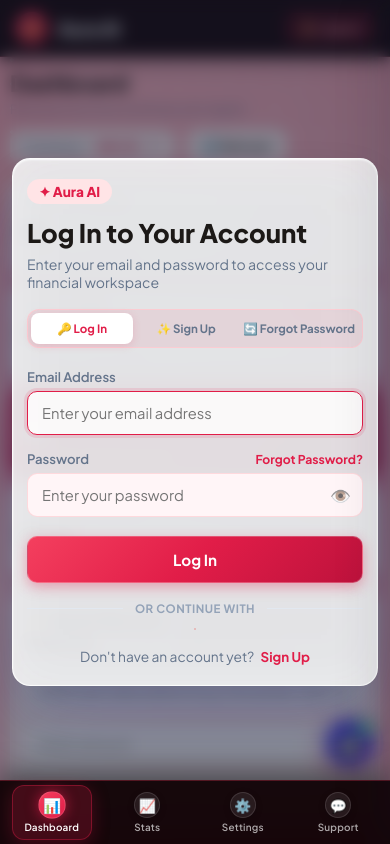
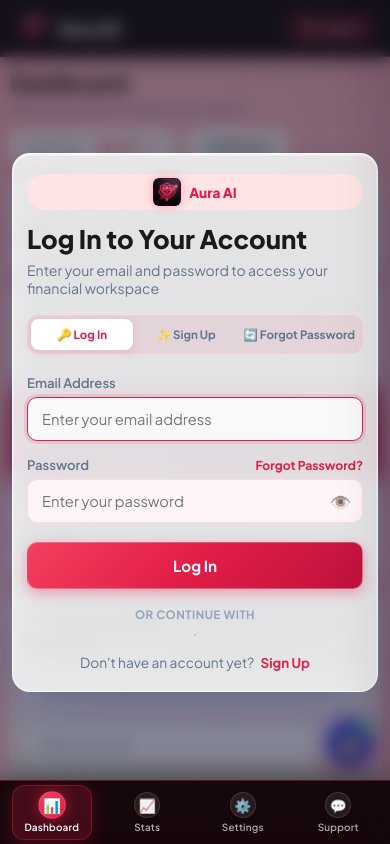
Before and after one commit to badtobiop/money-monitor, a website: page public/index.html in a window 390 px wide. Drawn offline with nearby package versions, Linux system fonts and the light colour scheme.

Commit message:
Add custom neon crimson logo and favicons for browser tab and mobile

```diff
--- a/public/index.html
+++ b/public/index.html
@@ -11,6 +11,12 @@
     <link rel="stylesheet" href="style.css">
     <!-- Google Identity Services (One-Tap & Sign-In) -->
     <script src="https://accounts.google.com/gsi/client" async defer></script>
+    <!-- Favicons & App Icons -->
+    <link rel="icon" type="image/x-icon" href="/favicon.ico?v=2">
+    <link rel="icon" type="image/png" sizes="32x32" href="/favicon-32x32.png?v=2">
+    <link rel="icon" type="image/png" sizes="64x64" href="/favicon.png?v=2">
+    <link rel="apple-touch-icon" sizes="180x180" href="/apple-touch-icon.png?v=2">
+    <meta name="theme-color" content="#120407">
 </head>
 <body>
 
@@ -18,7 +24,7 @@
     <div id="auth-modal" class="auth-overlay">
         <div class="auth-card">
             <div class="auth-header">
-                <div class="auth-logo">✦ Aura AI</div>
+                <div class="auth-logo" style="display: flex; align-items: center; justify-content: center; gap: 8px;"><img src="/logo.png?v=2" alt="Aura Logo" style="width: 28px; height: 28px; border-radius: 6px; object-fit: cover; box-shadow: 0 0 10px rgba(244, 63, 94, 0.4);"><span>Aura AI</span></div>
                 <h2 id="auth-title">Log In to Your Account</h2>
                 <p id="auth-subtitle">Enter your email and password to access your financial workspace</p>
             </div>
@@ -109,7 +115,7 @@
         <!-- MOBILE TOP HEADER (Shown only on phone/mobile screens) -->
         <header class="mobile-top-bar">
             <div class="mobile-brand">
-                <div class="brand-icon">✨</div>
+                <div class="brand-icon"><img src="/logo.png?v=2" alt="Aura" style="width: 100%; height: 100%; border-radius: 50%; object-fit: cover;"></div>
                 <span class="brand-name">Aura AI</span>
             </div>
             <div class="mobile-top-actions">
@@ -120,7 +126,7 @@
         <!-- LEFT SIDEBAR -->
         <aside class="sidebar">
             <div class="sidebar-brand">
-                <div class="brand-icon">✦</div>
+                <div class="brand-icon"><img src="/logo.png?v=2" alt="Aura" style="width: 100%; height: 100%; border-radius: 50%; object-fit: cover;"></div>
                 <div class="brand-text">
                     <span class="brand-name">Aura</span>
                     <span class="brand-badge">Autonomous AI</span>
```
Also changed, not shown: public/apple-touch-icon.png (added), public/favicon-32x32.png (added), public/favicon.ico (added), public/favicon.png (added), public/logo.png (added).
